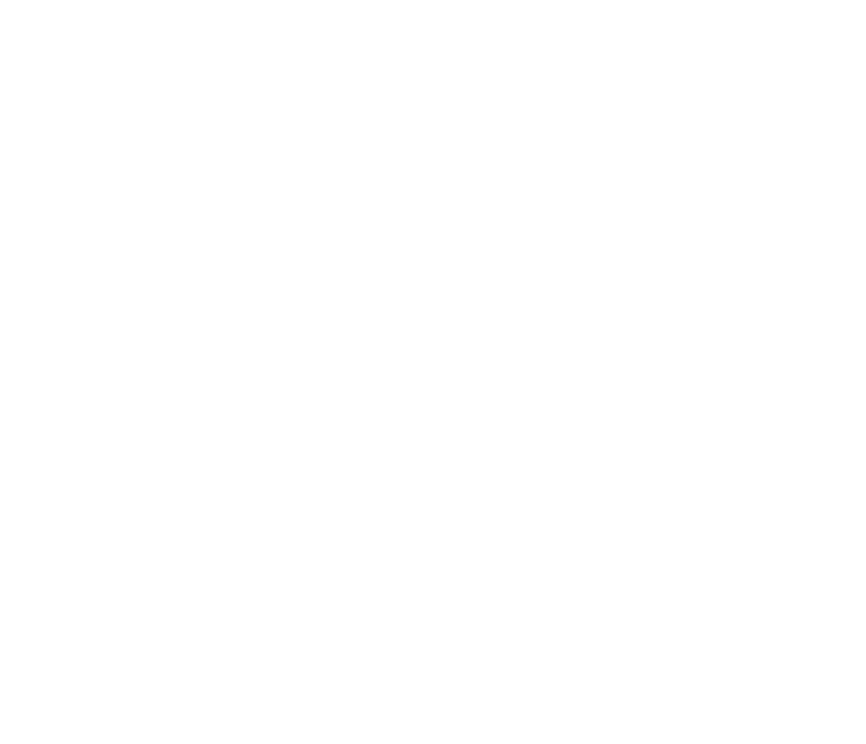
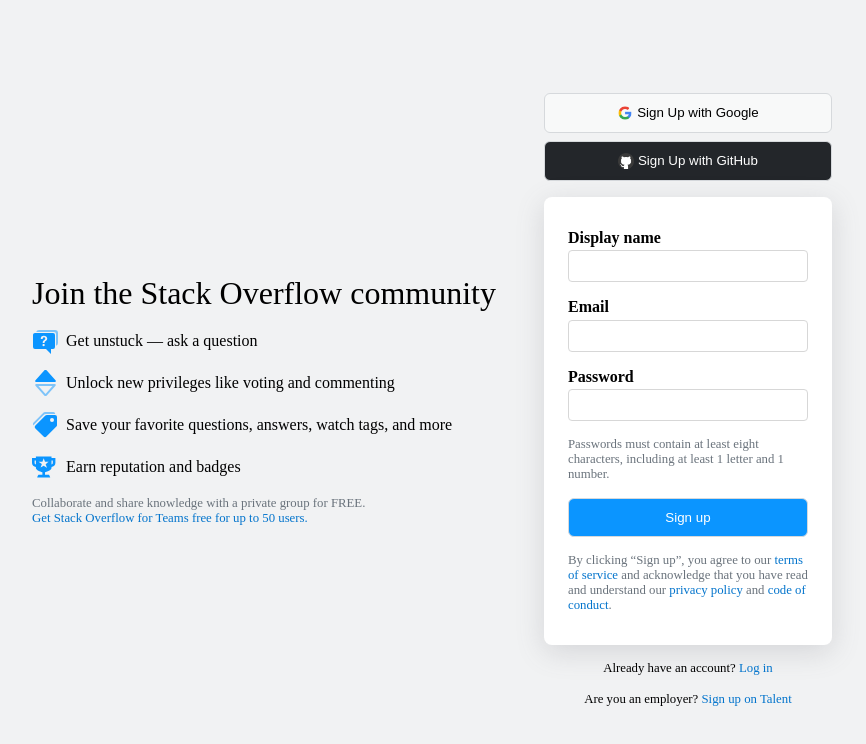
Before and after one commit to codestates-seb/seb44_pre_013, a React (Vite) app in the folder client/: page /members/signup in a window 1280 px wide. Before the commit this address had no page. Shown: the top 744 px of the page, without its empty margins (208-1074 px from the left). Built offline with nearby package versions, Linux system fonts and the light colour scheme.

Commit message:
feat: 회원가입 페이지 css 완료

```diff
--- a/client/src/App.tsx
+++ b/client/src/App.tsx
@@ -1,6 +1,7 @@
 import { BrowserRouter, Routes, Route } from 'react-router-dom';
 import GlobalStyles from './styles/GlobalStyles';
 import LoginPage from './pages/LoginPage';
+import SignUpPage from './pages/SignUpPage';
 
 function App() {
   return (
@@ -10,6 +11,7 @@
         <Route path="/" element={<div>Main ExamPage</div>} />
         <Route path="/post" element={<div>Post ExamPage</div>} />
         <Route path="/auth/login" element={<LoginPage />} />
+        <Route path="/members/signup" element={<SignUpPage />} />
       </Routes>
     </BrowserRouter>
   );
--- a/client/src/components/form/LoginForm.tsx
+++ b/client/src/components/form/LoginForm.tsx
@@ -1,15 +1,11 @@
 import { styled } from 'styled-components';
-import FormInput from './FormInput';
-import { Button } from '../ui/buttons/Button';
 
-const LoginForm = () => {
-  return (
-    <FormContainer>
-      <FormInput title="Email" type="text" />
-      <FormInput title="Password" type="password" />
-      <Button>Log in</Button>
-    </FormContainer>
-  );
+interface Props {
+  children: JSX.Element[];
+}
+
+const LoginForm = ({ children }: Props) => {
+  return <FormContainer>{children}</FormContainer>;
 };
 
 const FormContainer = styled.div`
--- a/client/src/components/ui/OAuthArea.tsx
+++ b/client/src/components/ui/OAuthArea.tsx
@@ -1,25 +1,11 @@
 import { styled } from 'styled-components';
-import OAuthButton from './buttons/OAuthButton';
-import { OAuth } from '../../constants/OAuth';
 
-const OAuthArea = () => {
-  return (
-    <Container>
-      <OAuthButton
-        iconUrl={OAuth.GOOGLE.ICONURL}
-        title={OAuth.GOOGLE.LOGIN}
-        color={OAuth.GOOGLE.COLOR}
-        hoverColor={OAuth.GOOGLE.HOVER_COLOR}
-        fontColor={OAuth.GOOGLE.FONT_COLOR}
-      />
-      <OAuthButton
-        iconUrl={OAuth.GITHUB.ICONURL}
-        title={OAuth.GITHUB.LOGIN}
-        color={OAuth.GITHUB.COLOR}
-        hoverColor={OAuth.GITHUB.HOVER_COLOR}
-      />
-    </Container>
-  );
+interface Props {
+  children: JSX.Element[];
+}
+
+const OAuthArea = ({ children }: Props) => {
+  return <Container>{children}</Container>;
 };
 
 const Container = styled.div`
--- /dev/null
+++ b/client/src/constants/Numbers.ts
@@ -0,0 +1,6 @@
+export const Numbers = {
+  SVG_WIDTH: 26,
+  SVG_HEIGHT: 26,
+  SVG_FILL_COLOR: '#0b95ff',
+  OPACITY: 0.5,
+};
--- a/client/src/pages/LoginPage.tsx
+++ b/client/src/pages/LoginPage.tsx
@@ -1,16 +1,37 @@
 import { styled } from 'styled-components';
 import OAuthArea from '../components/ui/OAuthArea';
 import LoginForm from '../components/form/LoginForm';
+import FormInput from '../components/form/FormInput';
+import { Button } from '../components/ui/buttons/Button';
+import OAuthButton from '../components/ui/buttons/OAuthButton';
+import { OAuth } from '../constants/OAuth';
 
 const LoginPage = () => {
   return (
     <Container>
       <CenterWrapper>
-        <Img src="/stackoverflow_Icon.svg" />
-        <OAuthArea />
-        <LoginForm />
+        <OAuthArea>
+          <OAuthButton
+            iconUrl={OAuth.GOOGLE.ICONURL}
+            title={OAuth.GOOGLE.LOGIN}
+            color={OAuth.GOOGLE.COLOR}
+            hoverColor={OAuth.GOOGLE.HOVER_COLOR}
+            fontColor={OAuth.GOOGLE.FONT_COLOR}
+          />
+          <OAuthButton
+            iconUrl={OAuth.GITHUB.ICONURL}
+            title={OAuth.GITHUB.LOGIN}
+            color={OAuth.GITHUB.COLOR}
+            hoverColor={OAuth.GITHUB.HOVER_COLOR}
+          />
+        </OAuthArea>
+        <LoginForm>
+          <FormInput title="Email" type="text" />
+          <FormInput title="Password" type="password" />
+          <Button>Log in</Button>
+        </LoginForm>
         <BottomQuestion>
-          Don't have an account?<a href=""> Sign up</a>
+          Don’t have an account?<a href="http://localhost:5173/members/signup"> Sign up</a>
         </BottomQuestion>
         <BottomQuestion>
           Are you an employer?<a href=""> Sign up on Talent</a>
@@ -39,12 +60,11 @@
   align-items: center;
 `;
 
-const Img = styled.img`
-  width: 2rem;
-`;
-
 const BottomQuestion = styled.div`
   font-size: 0.8rem;
+  > a {
+    color: #0374cc;
+  }
 `;
 
 export default LoginPage;
--- /dev/null
+++ b/client/src/pages/SignUpPage.tsx
@@ -0,0 +1,196 @@
+import { styled } from 'styled-components';
+import OAuthArea from '../components/ui/OAuthArea';
+import LoginForm from '../components/form/LoginForm';
+import FormInput from '../components/form/FormInput';
+import { Button } from '../components/ui/buttons/Button';
+import { Numbers } from '../constants/Numbers';
+import OAuthButton from '../components/ui/buttons/OAuthButton';
+import { OAuth } from '../constants/OAuth';
+
+const SignUpPage = () => {
+  return (
+    <>
+      <Container>
+        <CenterWrapper>
+          <LeftSection>
+            <TitleDiv>Join the Stack Overflow community</TitleDiv>
+            <ContentDiv>
+              <svg width={Numbers.SVG_WIDTH} height={Numbers.SVG_HEIGHT}>
+                <path
+                  opacity={Numbers.OPACITY}
+                  d="M4.2 4H22a2 2 0 012 2v11.8a3 3 0 002-2.8V5a3 3 0 00-3-3H7a3 3 0 00-2.8 2z"
+                  fill={Numbers.SVG_FILL_COLOR}
+                />
+                <path
+                  d="M1 7c0-1.1.9-2 2-2h18a2 2 0 012 2v12a2 2 0 01-2 2h-2v5l-5-5H3a2 2 0 01-2-2V7zm10.6 11.3c.7 0 1.2-.5 1.2-1.2s-.5-1.2-1.2-1.2c-.6 0-1.2.4-1.2 1.2 0 .7.5 1.1 1.2 1.2zm2.2-5.4l1-.9c.3-.4.4-.9.4-1.4 0-1-.3-1.7-1-2.2-.6-.5-1.4-.7-2.4-.7-.8 0-1.4.2-2 .5-.7.5-1 1.4-1 2.8h1.9v-.1c0-.4 0-.7.2-1 .2-.4.5-.6 1-.6s.8.1 1 .4a1.3 1.3 0 010 1.8l-.4.3-1.4 1.3c-.3.4-.4 1-.4 1.6 0 0 0 .2.2.2h1.5c.2 0 .2-.1.2-.2l.1-.7.5-.7.6-.4z"
+                  fill={Numbers.SVG_FILL_COLOR}
+                />
+              </svg>{' '}
+              Get unstuck — ask a question
+            </ContentDiv>
+            <ContentDiv>
+              <svg width={Numbers.SVG_WIDTH} height={Numbers.SVG_HEIGHT}>
+                <path
+                  d="M12 .7a2 2 0 013 0l8.5 9.6a1 1 0 01-.7 1.7H4.2a1 1 0 01-.7-1.7L12 .7z"
+                  fill={Numbers.SVG_FILL_COLOR}
+                />
+                <path
+                  opacity={Numbers.OPACITY}
+                  d="M20.6 16H6.4l7.1 8 7-8zM15 25.3a2 2 0 01-3 0l-8.5-9.6a1 1 0 01.7-1.7h18.6a1 1 0 01.7 1.7L15 25.3z"
+                  fill={Numbers.SVG_FILL_COLOR}
+                />
+              </svg>{' '}
+              Unlock new privileges like voting and commenting
+            </ContentDiv>
+            <ContentDiv>
+              <svg width={Numbers.SVG_WIDTH} height={Numbers.SVG_HEIGHT}>
+                <path
+                  d="M14.8 3a2 2 0 00-1.4.6l-10 10a2 2 0 000 2.8l8.2 8.2c.8.8 2 .8 2.8 0l10-10c.4-.4.6-.9.6-1.4V5a2 2 0 00-2-2h-8.2zm5.2 7a2 2 0 110-4 2 2 0 010 4z"
+                  fill={Numbers.SVG_FILL_COLOR}
+                />
+                <path
+                  opacity={Numbers.OPACITY}
+                  d="M13 0a2 2 0 00-1.4.6l-10 10a2 2 0 000 2.8c.1-.2.3-.6.6-.8l10-10a2 2 0 011.4-.6h9.6a2 2 0 00-2-2H13z"
+                  fill={Numbers.SVG_FILL_COLOR}
+                />
+              </svg>{' '}
+              Save your favorite questions, answers, watch tags, and more
+            </ContentDiv>
+            <ContentDiv>
+              <svg width={Numbers.SVG_WIDTH} height={Numbers.SVG_HEIGHT} viewBox="0 0 20 18">
+                <path
+                  d="M15 2V1H3v1H0v4c0 1.6 1.4 3 3 3v1c.4 1.5 3 2.6 5 3v2H5s-1 1.5-1 2h10c0-.4-1-2-1-2h-3v-2c2-.4 4.6-1.5 5-3V9c1.6-.2 3-1.4 3-3V2h-3ZM3 7c-.5 0-1-.5-1-1V4h1v3Zm8.4 2.5L9 8 6.6 9.4l1-2.7L5 5h3l1-2.7L10 5h2.8l-2.3 1.8 1 2.7h-.1ZM16 6c0 .5-.5 1-1 1V4h1v2Z"
+                  fill={Numbers.SVG_FILL_COLOR}
+                />
+              </svg>{' '}
+              Earn reputation and badges
+            </ContentDiv>
+            <Addition>
+              Collaborate and share knowledge with a private group for FREE. <br />
+              <LinkStyle>Get Stack Overflow for Teams free for up to 50 users.</LinkStyle>{' '}
+            </Addition>
+          </LeftSection>
+          <RightSection>
+            <OAuthArea>
+              <OAuthButton
+                iconUrl={OAuth.GOOGLE.ICONURL}
+                title={OAuth.GOOGLE.SIGNUP}
+                color={OAuth.GOOGLE.COLOR}
+                hoverColor={OAuth.GOOGLE.HOVER_COLOR}
+                fontColor={OAuth.GOOGLE.FONT_COLOR}
+              />
+              <OAuthButton
+                iconUrl={OAuth.GITHUB.ICONURL}
+                title={OAuth.GITHUB.SIGNUP}
+                color={OAuth.GITHUB.COLOR}
+                hoverColor={OAuth.GITHUB.HOVER_COLOR}
+              />
+            </OAuthArea>
+            <LoginForm>
+              <FormInput title="Display name" type="text" />
+              <FormInput title="Email" type="text" />
+              <FormInput title="Password" type="password" />
+              <Addition>
+                Passwords must contain at least eight characters, including at least 1 letter and 1
+                number.
+              </Addition>
+              <Button>Sign up</Button>
+              <Addition>
+                By clicking “Sign up”, you agree to our{' '}
+                <LinkStyle
+                  href="https://stackoverflow.com/legal/terms-of-service/public"
+                  target="_blank"
+                  rel="noopener noreferrer"
+                >
+                  terms of service
+                </LinkStyle>{' '}
+                and acknowledge that you have read and understand our{' '}
+                <LinkStyle
+                  href="https://stackoverflow.com/legal/privacy-policy"
+                  target="_blank"
+                  rel="noopener noreferrer"
+                >
+                  privacy policy
+                </LinkStyle>{' '}
+                and{' '}
+                <LinkStyle
+                  href="https://stackoverflow.com/conduct"
+                  target="_blank"
+                  rel="noopener noreferrer"
+                >
+                  code of conduct
+                </LinkStyle>
+                .
+              </Addition>
+            </LoginForm>
+            <BottomQuestion>
+              Already have an account?
+              <LinkStyle href="http://localhost:5173/auth/login"> Log in</LinkStyle>
+            </BottomQuestion>
+            <BottomQuestion>
+              Are you an employer?<LinkStyle href=""> Sign up on Talent</LinkStyle>
+            </BottomQuestion>
+          </RightSection>
+        </CenterWrapper>
+      </Container>
+    </>
+  );
+};
+
+const Container = styled.div`
+  background-color: #f1f2f3;
+  width: 100vw;
+  height: 100vh;
+  display: flex;
+  justify-content: center;
+  align-items: center;
+`;
+
+const CenterWrapper = styled.section`
+  gap: 3rem;
+  display: flex;
+  justify-content: center;
+  align-items: center;
+`;
+
+const LeftSection = styled.section`
+  gap: 1rem;
+  display: flex;
+  flex-direction: column;
+`;
+
+const RightSection = styled.section`
+  width: 18rem;
+  gap: 1rem;
+  display: flex;
+  flex-direction: column;
+  justify-content: center;
+  align-items: center;
+`;
+
+const BottomQuestion = styled.div`
+  font-size: 0.8rem;
+`;
+
+const Addition = styled.p`
+  font-size: 0.8rem;
+  color: #6a737c;
+`;
+
+const LinkStyle = styled.a`
+  color: #0374cc;
+`;
+
+const TitleDiv = styled.h1`
+  font-weight: 400;
+  font-size: 2rem;
+`;
+
+const ContentDiv = styled.div`
+  font-weight: 400;
+  gap: 0.5rem;
+  display: flex;
+  align-items: center;
+`;
+
+export default SignUpPage;
```
